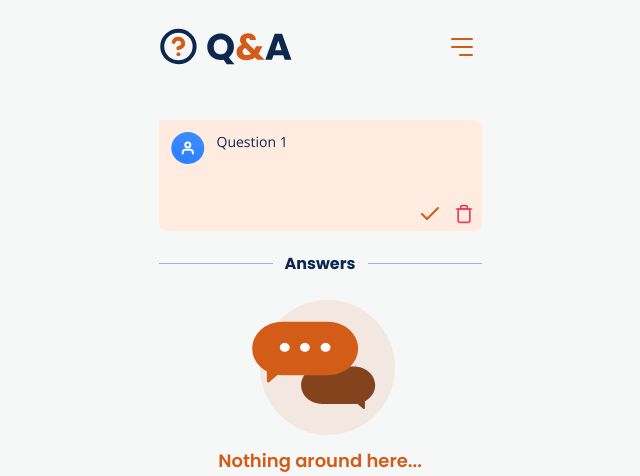
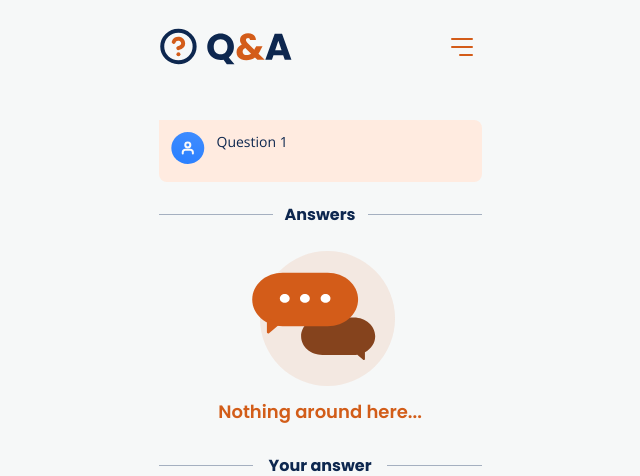
Before and after one commit to Ismaellaet/Q-A, a Node server app: page /room/1/1/answer in a window 1280 px wide. Shown: the top 476 px of the page, without its empty margins (320-960 px from the left). Run offline with Node 20, Linux system fonts and the light colour scheme; data comes from the database, SQL or seed files in the repository; both versions use the stored data as it was after the commit; data that the repository does not hold is empty; some libraries are stand-ins or nearby versions.

Commit message:
Feat: Add actionController

```diff
--- a/public/scripts/main.js
+++ b/public/scripts/main.js
@@ -30,8 +30,9 @@
     function setFormAction() {
         const form = document.querySelector('.modal form');
         const roomId = document.querySelector('#room-id').dataset.id;
-        const questionId = event.target.dataset.id;
+        const roomType = document.querySelector('main').dataset.id;
+        const targetId = event.target.dataset.id;
 
-        form.setAttribute('action', `/room/${roomId}/${questionId}/${type}`);
+        form.setAttribute('action', `/room/${roomId}/${roomType}/${targetId}/${type}`);
     }
 }
--- a/src/controllers/roomController.js
+++ b/src/controllers/roomController.js
@@ -59,8 +59,6 @@ const answer = async (req, res) => {
     const answers = await db.all(`SELECT * FROM answers WHERE questionId = ${questionId}`);
     const hasAnswers = answers.length !== 0;
 
-
-
     res.render('room', {
         page: 'answers-room',
         roomId: roomId,
--- a/src/route.js
+++ b/src/route.js
@@ -2,6 +2,7 @@ const express = require('express');
 const QuestionController = require('./controllers/questionController');
 const RoomController = require('./controllers/roomController');
 const AnswerController = require('./controllers/answerController');
+const ActionController = require('./controllers/actionController');
 
 const route = express.Router();
 
@@ -21,7 +22,7 @@ route.post('/room/create/:roomId', QuestionController.create);
 
 route.post('/room/answer/:roomId/:questionId', AnswerController.create);
 
-route.post('/room/:roomId/:questionId/:action', QuestionController.action);
+route.post('/room/:roomId/:roomType/:targetId/:action', ActionController.exec);
 
 
 module.exports = route;
--- a/src/views/parts/answers-room.ejs
+++ b/src/views/parts/answers-room.ejs
@@ -1,4 +1,4 @@
-<main id="answers-room">
+<main id="answers-room" data-id="answers">
     <section class="question <% if(question.read == 1) { %> read <% } %>">
         <div class="content">
             <div class="avatar">
@@ -24,18 +24,6 @@
             <div>
                 <%= question.title %>
             </div>
-        </div>
-
-        <div class="actions">
-            <% if(question.read==0) { %>
-                <div class="check" data-id="<%= question.id %>">
-                    <img data-id="<%= question.id %>" src="/images/check.svg" alt="Check icon">
-                </div>
-                <% } %>
-
-                    <div class="delete" data-id="<%= question.id %>">
-                        <img data-id="<%= question.id %>" src="/images/delete.svg" alt="Trash icon">
-                    </div>
         </div>
     </section>
 
@@ -84,8 +72,8 @@
                             </div>
 
                             <div class="actions">
-                                <div class="delete" data-id="<%= question.id %>">
-                                    <img data-id="<%= question.id %>" src="/images/delete.svg" alt="Trash icon">
+                                <div class="delete" data-id="<%= answer.id %>">
+                                    <img data-id="<%= answer.id %>" src="/images/delete.svg" alt="Trash icon">
                                 </div>
                             </div>
                         </div>
--- a/src/views/parts/questions-room.ejs
+++ b/src/views/parts/questions-room.ejs
@@ -1,4 +1,4 @@
-<main id="questions-room">
+<main id="questions-room" data-id="questions">
     <!-- ==== Questions Form ==== -->
     <section class="form">
         <h2>Ask your question</h2>
```
Also changed, not shown: src/controllers/actionController.js (added, +33 -0 lines), src/controllers/questionController.js (+0 -25 lines), src/database/q-a.sqlite.
